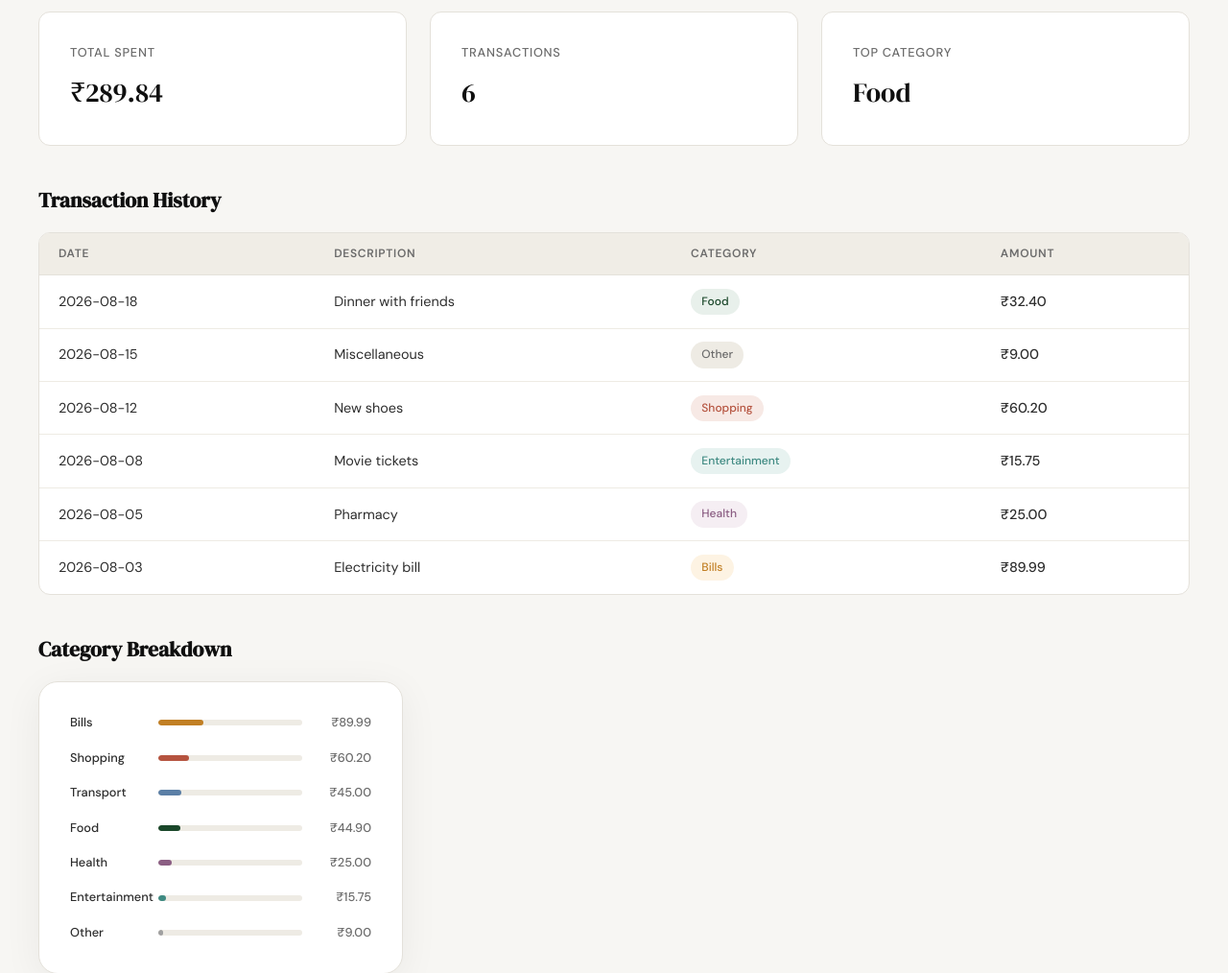
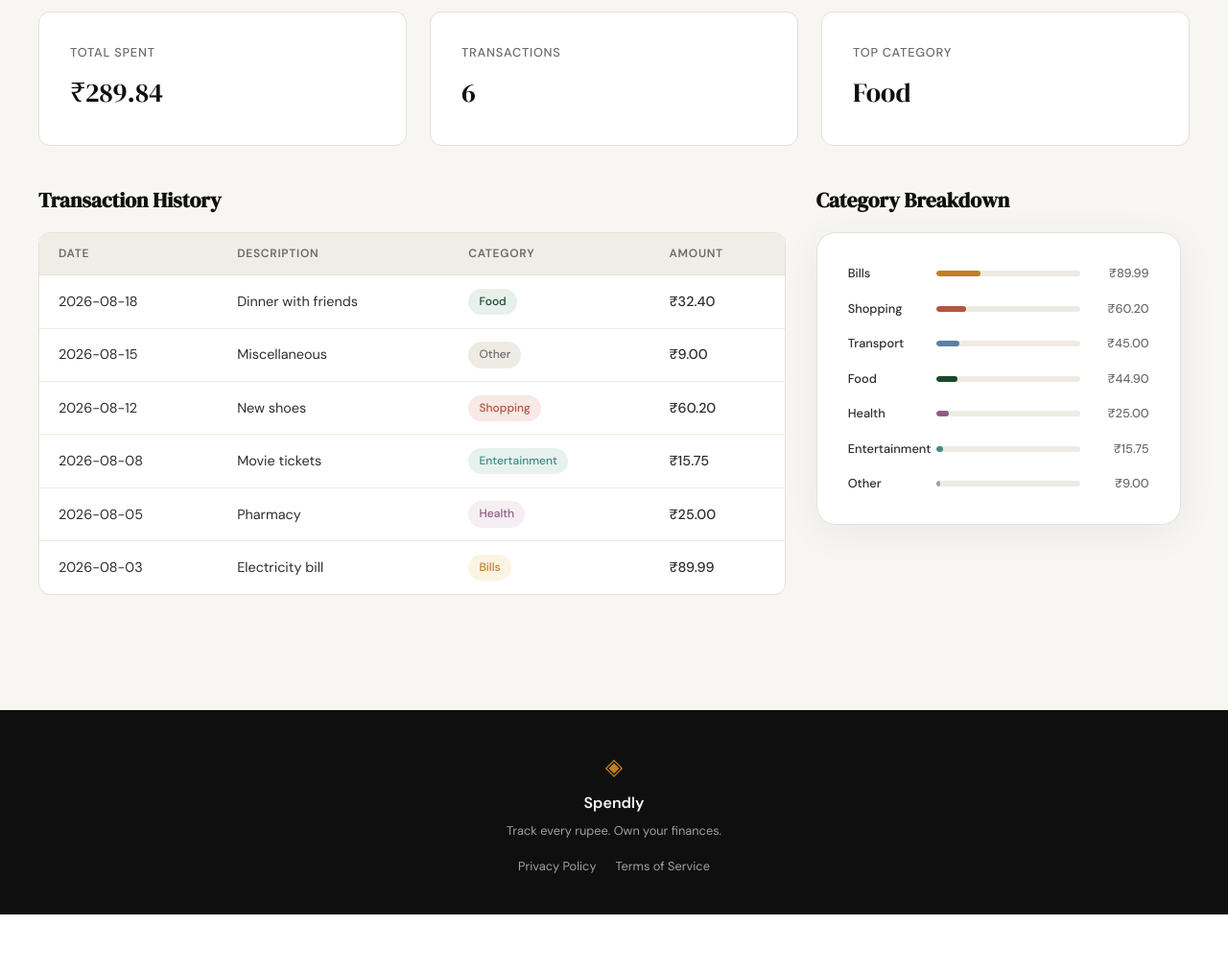
Before and after one commit to shivam230025/Spendly, a Flask app: page /profile in a window 1280 px wide. Shown: the part 282-1296 px from the top of the page at 96% size. After the commit the page ends 1235 px from the top, so only its background shows below. Run offline with Flask 3, Linux system fonts and the light colour scheme; the visitor is signed in with stand-in values (Sample User, id 1).

Commit message:
changing profile page layout

```diff
--- a/static/css/style.css
+++ b/static/css/style.css
@@ -765,6 +765,13 @@
     margin-bottom: 1rem;
 }
 
+.profile-history-row {
+    display: grid;
+    grid-template-columns: 2fr 1fr;
+    gap: 2rem;
+    align-items: start;
+}
+
 .profile-table-wrap {
     background: var(--paper-card);
     border: 1px solid var(--border);
@@ -803,6 +810,8 @@
     font-weight: 500;
     color: var(--ink);
 }
+
+.profile-history-col { min-width: 0; }
 
 .profile-breakdown-card { margin-bottom: 2.5rem; }
 
@@ -847,6 +856,7 @@
     .features-inner { grid-template-columns: 1fr; }
 
     .profile-stats-row { grid-template-columns: 1fr; }
+    .profile-history-row { grid-template-columns: 1fr; }
 }
 
 @media (max-width: 600px) {
--- a/templates/profile.html
+++ b/templates/profile.html
@@ -31,6 +31,8 @@
             </div>
         </div>
 
+        <div class="profile-history-row">
+            <div class="profile-history-col">
                 <h2 class="profile-section-title">Transaction History</h2>
                 <div class="profile-table-wrap">
                     <table class="profile-table">
@@ -54,7 +56,9 @@
                         </tbody>
                     </table>
                 </div>
+            </div>
 
+            <div class="profile-history-col">
                 <h2 class="profile-section-title">Category Breakdown</h2>
                 <div class="mock-card profile-breakdown-card">
                     <div class="mock-bars">
@@ -69,6 +73,8 @@
                         {% endfor %}
                     </div>
                 </div>
+            </div>
+        </div>
 
     </div>
 </section>
```
Also changed, not shown: .claude/skills/frontend-design/SKILL.md (added). Lines whose indentation alone changed are shown as unchanged.
